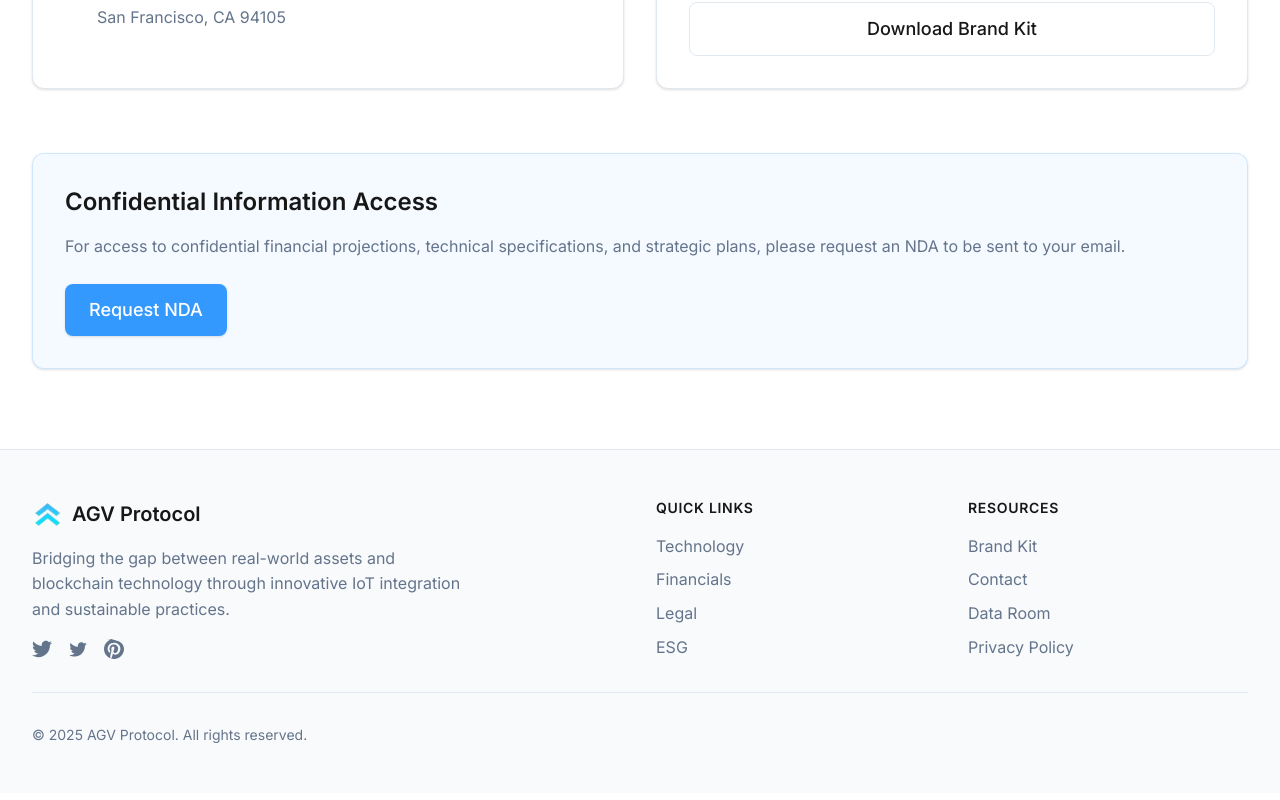
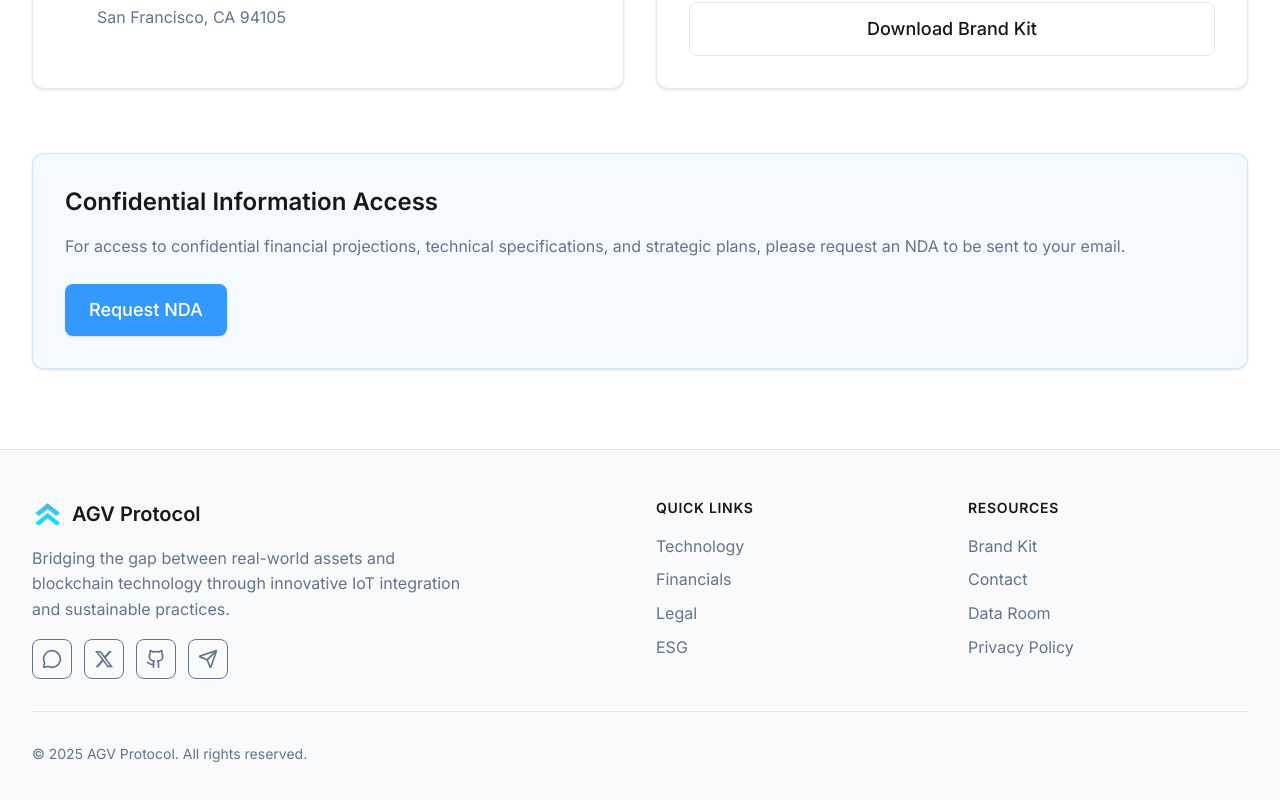
Before and after one commit to AGV-Protocol/investor-portal, a Next.js app: page /contact in a window 1280 px wide. Shown: the part 1495-2295 px from the top of the page. Built offline with nearby package versions, Linux system fonts and the light colour scheme.

Commit message:
Add lucide-react dependency and update Footer component with new social media icons

```diff
--- a/package.json
+++ b/package.json
@@ -13,6 +13,7 @@
     "firebase-admin": "^12.0.0",
     "framer-motion": "^11.0.0",
     "googleapis": "^163.0.0",
+    "lucide-react": "^0.546.0",
     "next": "15.5.5",
     "react": "19.1.0",
     "react-dom": "19.1.0",
--- a/src/app/page.tsx
+++ b/src/app/page.tsx
@@ -146,7 +146,7 @@ export default function Home() {
                   </div>
                   <div className="text-right">
                     <div className="text-sm text-muted-foreground">Last updated</div>
-                    <div className="text-sm font-medium">December 2024</div>
+                    <div className="text-sm font-medium">September 20245</div>
                   </div>
                 </div>
 
--- a/src/components/Footer.tsx
+++ b/src/components/Footer.tsx
@@ -1,6 +1,19 @@
 import React from 'react';
 import Link from 'next/link';
 import Image from 'next/image';
+import { MessageCircle, Github, Send } from 'lucide-react';
+
+// Custom X (Twitter) Icon Component
+const XIcon = ({ className }: { className?: string }) => (
+  <svg
+    className={className}
+    fill="currentColor"
+    viewBox="0 0 24 24"
+    xmlns="http://www.w3.org/2000/svg"
+  >
+    <path d="M18.244 2.25h3.308l-7.227 8.26 8.502 11.24H16.17l-5.214-6.817L4.99 21.75H1.68l7.73-8.835L1.254 2.25H8.08l4.713 6.231zm-1.161 17.52h1.833L7.084 4.126H5.117z"/>
+  </svg>
+);
 
 export default function Footer() {
   return (
@@ -24,21 +37,18 @@ export default function Footer() {
             <p className="text-muted-foreground mb-4 max-w-md">
               Bridging the gap between real-world assets and blockchain technology through innovative IoT integration and sustainable practices.
             </p>
-            <div className="flex space-x-4">
-              <a href="#" className="text-muted-foreground hover:text-foreground transition-colors">
-                <svg className="w-5 h-5" fill="currentColor" viewBox="0 0 24 24">
-                  <path d="M24 4.557c-.883.392-1.832.656-2.828.775 1.017-.609 1.798-1.574 2.165-2.724-.951.564-2.005.974-3.127 1.195-.897-.957-2.178-1.555-3.594-1.555-3.179 0-5.515 2.966-4.797 6.045-4.091-.205-7.719-2.165-10.148-5.144-1.29 2.213-.669 5.108 1.523 6.574-.806-.026-1.566-.247-2.229-.616-.054 2.281 1.581 4.415 3.949 4.89-.693.188-1.452.232-2.224.084.626 1.956 2.444 3.379 4.6 3.419-2.07 1.623-4.678 2.348-7.29 2.04 2.179 1.397 4.768 2.212 7.548 2.212 9.142 0 14.307-7.721 13.995-14.646.962-.695 1.797-1.562 2.457-2.549z"/>
-                </svg>
+            <div className="flex items-center space-x-2 sm:space-x-3">
+              <a href="https://discord.gg/JP9RtzM2SC" target="_blank" rel="noopener noreferrer" className="w-8 h-8 sm:w-10 sm:h-10 border border-muted-foreground rounded-lg flex items-center justify-center hover:bg-muted-foreground/10 transition-colors">
+                <MessageCircle className="w-4 h-4 sm:w-5 sm:h-5 text-muted-foreground" />
               </a>
-              <a href="#" className="text-muted-foreground hover:text-foreground transition-colors">
-                <svg className="w-5 h-5" fill="currentColor" viewBox="0 0 24 24">
-                  <path d="M22.46 6c-.77.35-1.6.58-2.46.69.88-.53 1.56-1.37 1.88-2.38-.83.5-1.75.85-2.72 1.05C18.37 4.5 17.26 4 16 4c-2.35 0-4.27 1.92-4.27 4.29 0 .34.04.67.11.98C8.28 9.09 5.11 7.38 3 4.79c-.37.63-.58 1.37-.58 2.15 0 1.49.75 2.81 1.91 3.56-.71 0-1.37-.2-1.95-.5v.03c0 2.08 1.48 3.82 3.44 4.21a4.22 4.22 0 0 1-1.93.07 4.28 4.28 0 0 0 4 2.98 8.521 8.521 0 0 1-5.33 1.84c-.34 0-.68-.02-1.02-.06C3.44 20.29 5.7 21 8.12 21 16 21 20.33 14.46 20.33 8.79c0-.19 0-.37-.01-.56.84-.6 1.56-1.36 2.14-2.23z"/>
-                </svg>
+              <a href="https://x.com/AgvProtocol" target="_blank" rel="noopener noreferrer" className="w-8 h-8 sm:w-10 sm:h-10 border border-muted-foreground rounded-lg flex items-center justify-center hover:bg-muted-foreground/10 transition-colors">
+                <XIcon className="w-4 h-4 sm:w-5 sm:h-5 text-muted-foreground" />
               </a>
-              <a href="#" className="text-muted-foreground hover:text-foreground transition-colors">
-                <svg className="w-5 h-5" fill="currentColor" viewBox="0 0 24 24">
-                  <path d="M12.017 0C5.396 0 .029 5.367.029 11.987c0 5.079 3.158 9.417 7.618 11.174-.105-.949-.199-2.403.041-3.439.219-.937 1.406-5.957 1.406-5.957s-.359-.72-.359-1.781c0-1.663.967-2.911 2.168-2.911 1.024 0 1.518.769 1.518 1.688 0 1.029-.653 2.567-.992 3.992-.285 1.193.6 2.165 1.775 2.165 2.128 0 3.768-2.245 3.768-5.487 0-2.861-2.063-4.869-5.008-4.869-3.41 0-5.409 2.562-5.409 5.199 0 1.033.394 2.143.889 2.741.099.12.112.225.085.345-.09.375-.293 1.199-.334 1.363-.053.225-.172.271-.402.165-1.495-.69-2.433-2.878-2.433-4.646 0-3.776 2.748-7.252 7.92-7.252 4.158 0 7.392 2.967 7.392 6.923 0 4.135-2.607 7.462-6.233 7.462-1.214 0-2.357-.629-2.746-1.378l-.748 2.853c-.271 1.043-1.002 2.35-1.492 3.146C9.57 23.812 10.763 24.009 12.017 24.009c6.624 0 11.99-5.367 11.99-11.988C24.007 5.367 18.641.001.012.001z"/>
-                </svg>
+              <a href="https://github.com/AGV-Protocol/" target="_blank" rel="noopener noreferrer" className="w-8 h-8 sm:w-10 sm:h-10 border border-muted-foreground rounded-lg flex items-center justify-center hover:bg-muted-foreground/10 transition-colors">
+                <Github className="w-4 h-4 sm:w-5 sm:h-5 text-muted-foreground" />
+              </a>
+              <a href="https://t.me/agvprotocol" target="_blank" rel="noopener noreferrer" className="w-8 h-8 sm:w-10 sm:h-10 border border-muted-foreground rounded-lg flex items-center justify-center hover:bg-muted-foreground/10 transition-colors">
+                <Send className="w-4 h-4 sm:w-5 sm:h-5 text-muted-foreground" />
               </a>
             </div>
           </div>
```
Also changed, not shown: 1 other file (tests, documents, lock files or other folders).
